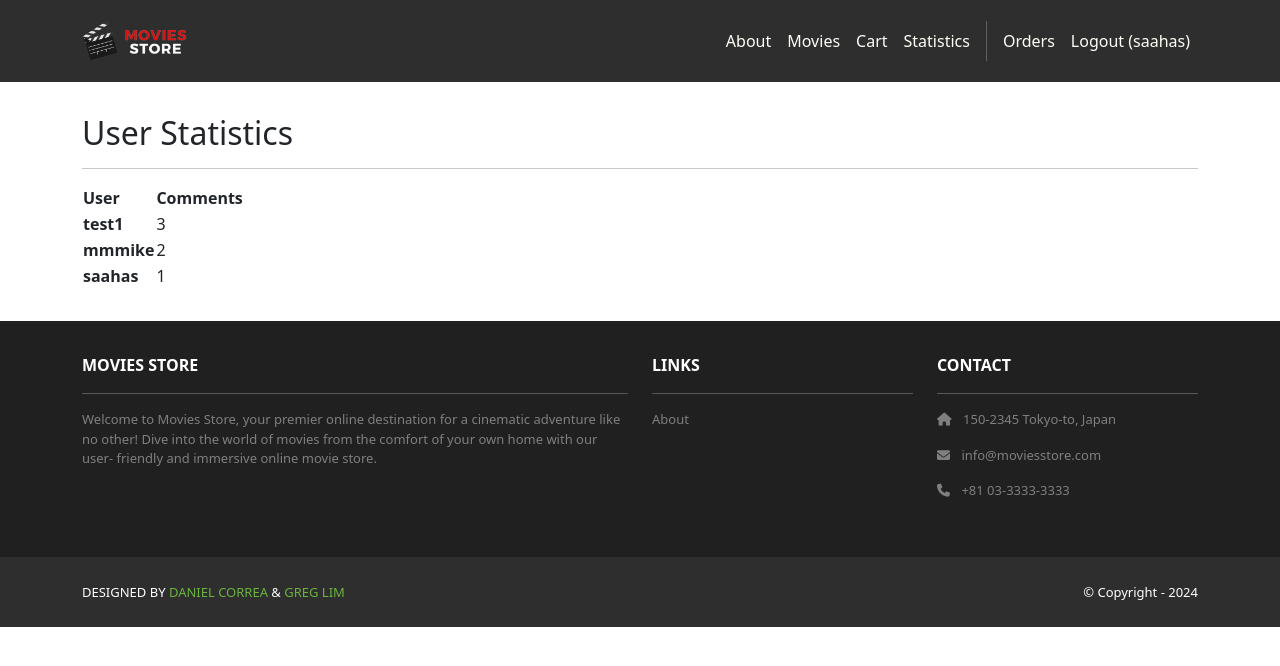
After one commit to SaucyBoi21/moviestore, a Django app: page /movies/statistics/ in a window 1280 px wide. The commit adds this page. Shown: the top 666 px of the page. Run offline with Django 5.2, Linux system fonts and the light colour scheme; a user stored in the database is signed in; data comes from the database, SQL or seed files in the repository; both versions use the stored data as it was after the commit; some libraries are stand-ins or nearby versions.

Commit message:
Added statistics page which is only accessible my admins. Shows a small table of the users and the count of their comments

```diff
--- a/accounts/urls.py
+++ b/accounts/urls.py
@@ -3,6 +3,6 @@ from . import views
 urlpatterns = [
     path('signup', views.signup, name='accounts.signup'),
     path('login', views.login, name='accounts.login'),
-    path('/logout', views.logout, name='accounts.logout'),
+    path('logout', views.logout, name='accounts.logout'),
     path('orders/', views.orders, name='accounts.orders'),
 ]
--- a/home/templates/home/index.html
+++ b/home/templates/home/index.html
@@ -1,9 +1,7 @@
 {% extends 'base.html' %}
 {% block content %}
-<header class="masthead bg-index text-white text-center
-           py-4">
-  <div class="container d-flex align-items-center flex-
-  column pt-2">
+<header class="masthead bg-index text-white text-center py-4">
+  <div class="container d-flex align-items-center flex-column pt-2">
     <h2>Movies Store</h2>
     <p>Your Ticket to Unlimited Entertainment!</p>
   </div>
--- /dev/null
+++ b/movies/templates/movies/statistics.html
@@ -0,0 +1,34 @@
+{% extends 'base.html' %}
+{% block content %}
+<div class="p-3">
+  <div class="container">
+    <div class="row mt-3">
+      <div class="col mx-auto mb-3">
+        <h2>User Statistics</h2>
+        <hr />
+        <table summary="User comments">
+            <thead>
+                <tr>
+                    <th>User</th><th>Comments</th>
+                </tr>
+            </thead>
+            <tbody>
+                {% for commenter in template_data.users %}
+                    <tr>
+                        <th> {{ commenter.username }}</th>
+                        <td> {{ commenter.comment_number }}</td>
+                    </tr>
+                {% empty %}
+                <tr>
+                    No users found.
+                </tr>
+                {% endfor %}
+
+            </tbody>
+        </table>
+      </div>
+    </div>
+  </div>
+</div>
+
+{% endblock content %}
--- a/movies/urls.py
+++ b/movies/urls.py
@@ -2,6 +2,7 @@ from django.urls import path
 from . import views
 urlpatterns = [
     path('', views.index, name='movies.index'),
+    path('statistics/', views.statistics, name='movies.statistics'),
     path('<int:id>/', views.show, name='movies.show'),
     path('<int:id>/review/create/', views.create_review, name='movies.create_review'),
     path('<int:id>/review/<int:review_id>/edit/', views.edit_review, name='movies.edit_review'),
--- a/movies/views.py
+++ b/movies/views.py
@@ -1,7 +1,22 @@
 from django.shortcuts import render, redirect, get_object_or_404
 from .models import Movie, Review
+from django.db.models import Count
 from django.contrib.auth.decorators import login_required
+from django.contrib.admin.views.decorators import staff_member_required
+from django.contrib.auth.models import User
 
+
+@staff_member_required
+def statistics(request):
+    user_comment_stats = User.objects.annotate(comment_number=Count('review')).order_by(
+        '-comment_number'
+    )
+    template_data = {}
+    template_data['title'] = 'User Statistics'
+    template_data['users'] = user_comment_stats
+
+    return render(request, 'movies/statistics.html',
+                  {'template_data': template_data})
 
 # Create your views here.
 @login_required
--- a/moviestore/templates/base.html
+++ b/moviestore/templates/base.html
@@ -60,6 +60,10 @@ initial-scale=1"
             <a class="nav-link" href="{% url 'home.about' %}">About</a>
             <a class="nav-link" href="{% url 'movies.index' %}">Movies</a>
             <a class="nav-link" href="{% url 'cart.index' %}">Cart</a>
+            <!-- check user is an admin / staff -->
+            {% if user.is_active and user.is_staff %}
+            <a class="nav-link" href="{% url 'movies.statistics' %}">Statistics</a>
+            {% endif %}
             <div class="vr bg-white mx-2 d-none d-lg-block"></div>
             {% if user.is_authenticated %}<a class="nav-link"
               href="{% url 'accounts.orders' %}">Orders
```
Also changed, not shown: db.sqlite3.
